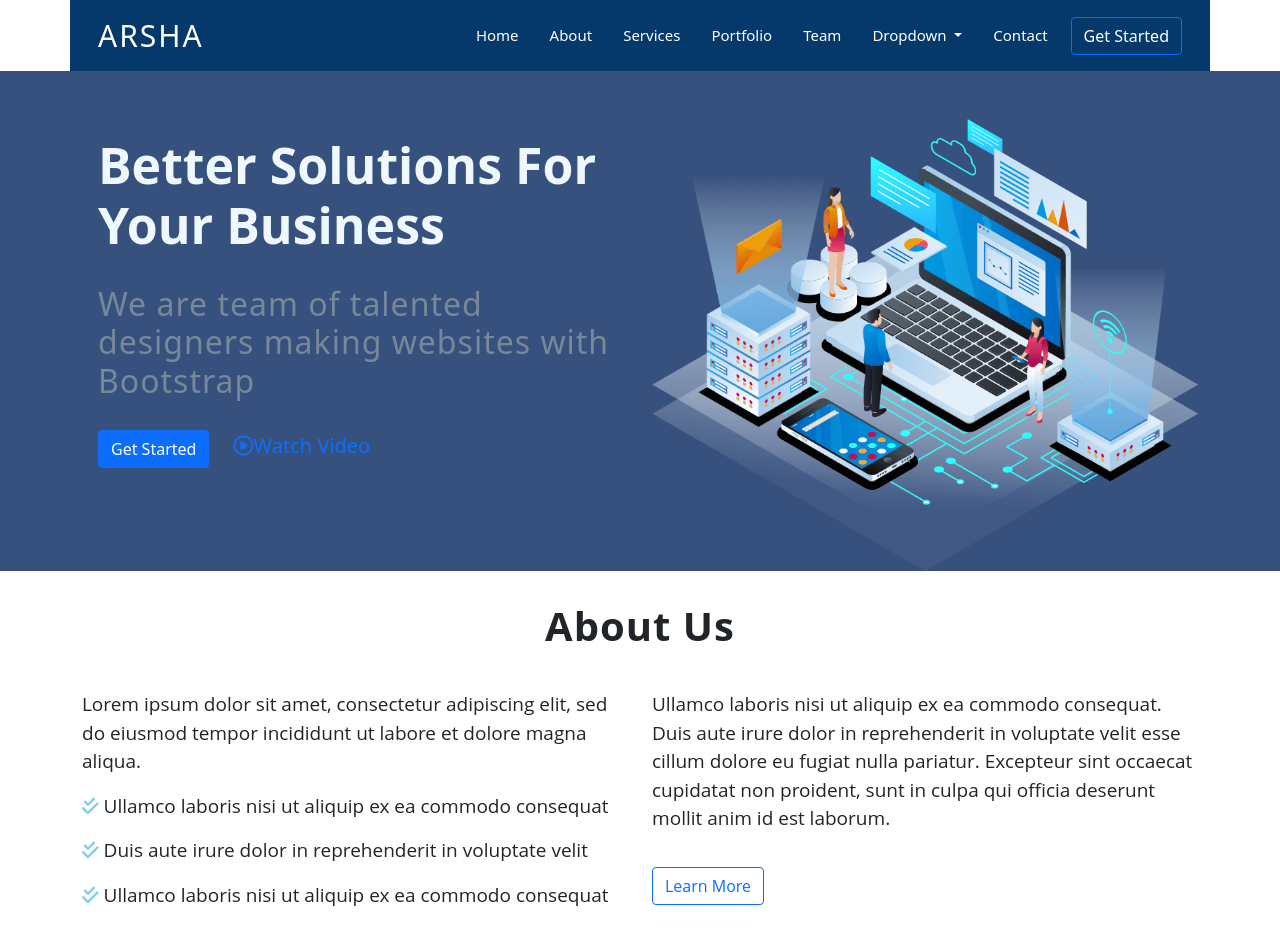
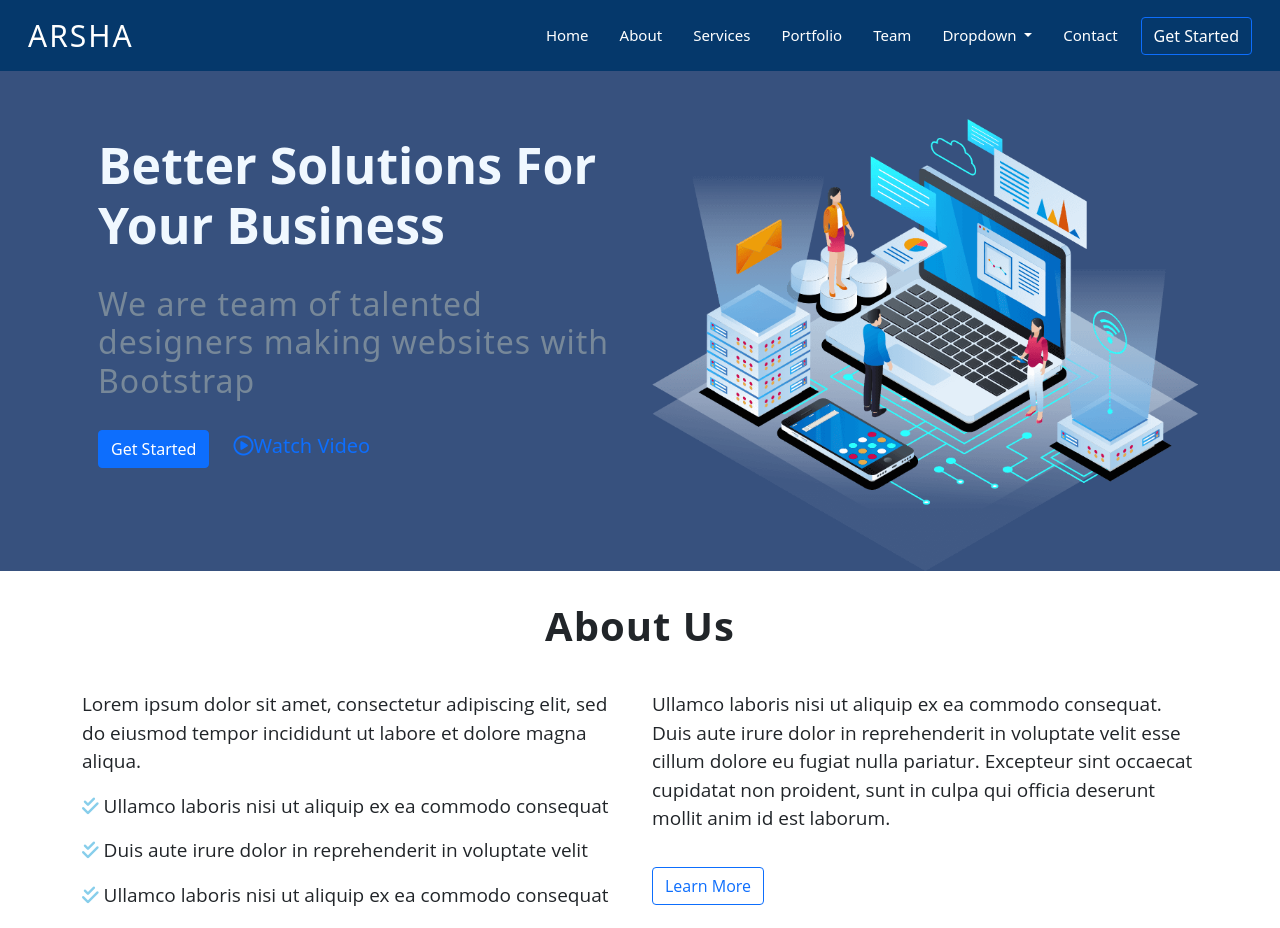
Before and after one commit to pradeepbaskarr/Arsha-templateclone, a plain HTML site: page index.html in a window 1280 px wide. Shown: the top 928 px of the page. Drawn offline with nearby package versions, Linux system fonts and the light colour scheme.

Commit message:
Update index.html

```diff
--- a/index.html
+++ b/index.html
@@ -14,7 +14,7 @@
 </head>
 <body>
 
-  <section class=" container nav_section">
+  <section class=" container-fluid nav_section">
     <nav class="navbar_nav navbar navbar-expand-lg navbar-light ">
       <a class="navbar-brand site_name" href="#">ARSHA</a>
       <button class="navbar-toggler" type="button" data-toggle="collapse" data-target="#navbarSupportedContent" aria-controls="navbarSupportedContent" aria-expanded="false" aria-label="Toggle navigation">
```
